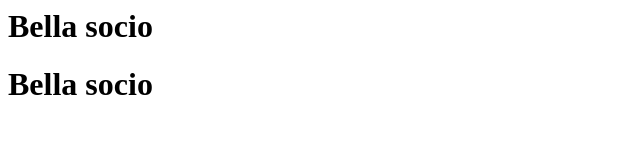
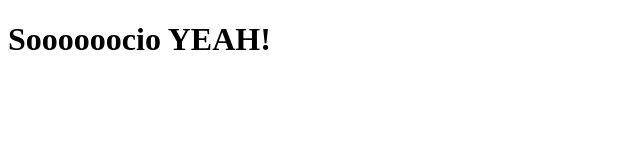
Before and after one commit to snodstar/snodstar.github.io, a plain HTML site: page index.html in a window 1280 px wide. Shown: the whole page, without its empty margins (0-640 px from the left). Drawn offline with Linux system fonts and the light colour scheme.

Commit message:
Madd things at Loris House :dragon_face: :dragon_face: :dragon_face:

```diff
--- a/index.html
+++ b/index.html
@@ -1,3 +1,20 @@
-<h1>Bella socio</h1>
+<!DOCTYPE html>
+<html>
+<body>
 
-<h1>Bella socio</h1>
+  <h1>H</h1>
+  <script type="text/javascript">
+  (function () {
+
+    setInterval(function () {
+      document.body.innerHTML = '<h1>Soooooocio YEAH!</h1>'
+    }, 1000)
+
+    setInterval(function () {
+      document.body.innerHTML = '<h1>Soooooocio Folle!</h1>'
+    }, 2000)
+
+  })()
+  </script>
+</body>
+</html>
```
